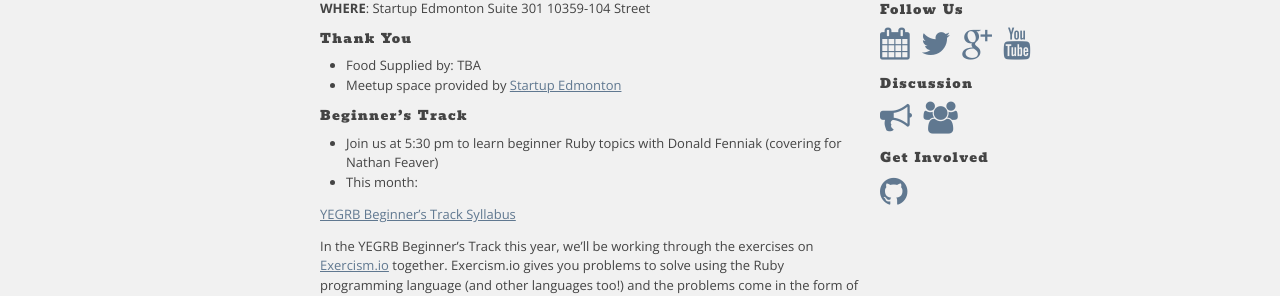
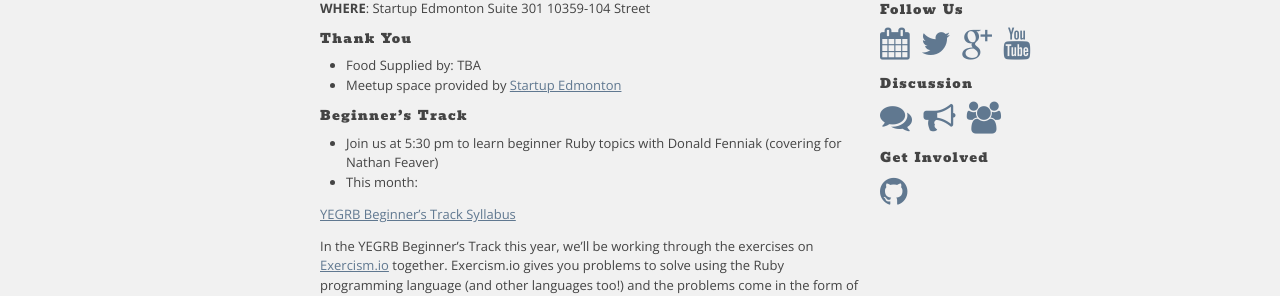
Before and after one commit to yegrb/yegrb.github.io, a Jekyll site: the page built from index.html, in a window 1280 px wide. Shown: the part 338-634 px from the top of the page. Built offline with Jekyll 4.4.1, drawn with Linux system fonts in a browser that asks for light colours; nearby versions of some CDN libraries; Markdown is read by kramdown in place of the engine named in the settings; the list of posts is cut into pages by our own code; comment, search, counter and statistics services are not loaded.

Commit message:
Add speech bubble link under Discussion in side bar

```diff
--- a/_layouts/default.html
+++ b/_layouts/default.html
@@ -102,6 +102,7 @@
 
 				<h2>Discussion</h2>
 				<ul>
+					<li><a href="https://devedmonton-invite.herokuapp.com/"><i class="fa fa-comments"></i></a></li>
 					<li><a href="http://webchat.freenode.net/?channels=yegrb&amp;uio=d4"><i class="fa fa-bullhorn"></i></a></li>
 					<li><a href="https://groups.google.com/forum/#!forum/yegrb"><i class="fa fa-users"></i></a></li>
 				</ul>
```
